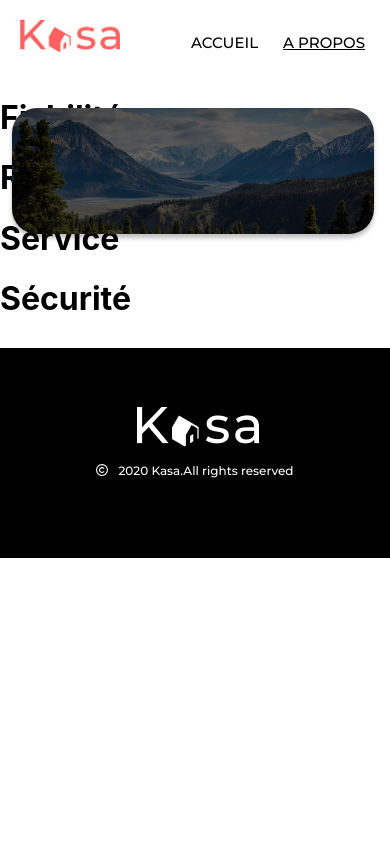
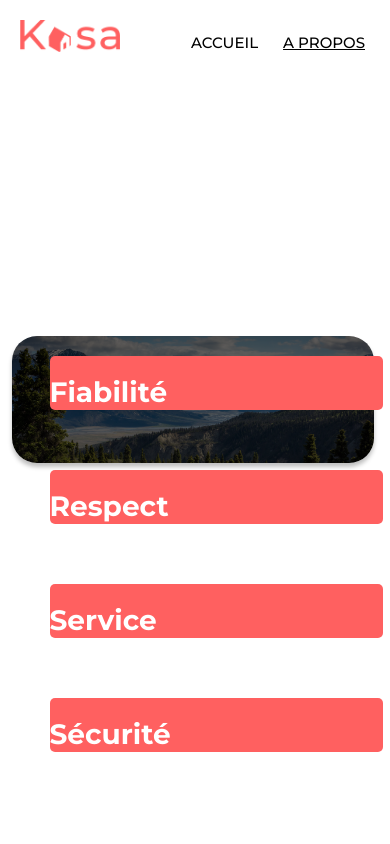
Before and after one commit to JulienneH/Projet-8-React, a React (Create React App) app: page /about in a window 390 px wide. Shown: the top 844 px of the page. Built offline with nearby package versions, Linux system fonts and the light colour scheme.

Commit message:
feat : responsive design tablet home page

```diff
--- a/src/styles/Cards.scss
+++ b/src/styles/Cards.scss
@@ -8,6 +8,7 @@
     left: 50px;
     display: flex;
     flex-wrap: wrap;
+    margin-bottom: 300px;
     @media (max-width: 768px) {
       top: 150px;
       background-color: white;
@@ -15,6 +16,7 @@
       left: auto;
       padding-top: 110px;
       position: inherit;
+      margin-bottom: auto;
     }
   }
 
@@ -28,6 +30,9 @@
     @media (max-width: 768px) {
       width: 95%;
       margin: 25px 25px 0 25px;
+    }
+    @media (min-width: 768px) and (max-width: 1025px) {
+      width: 27%;
     }
   }
   &_title {
--- a/src/styles/Footer.scss
+++ b/src/styles/Footer.scss
@@ -1,7 +1,6 @@
 .footer {
   width: 100%;
   height: 210px;
-  margin-top: 300px;
   background-color: black;
   @media (max-width: 768px) {
     position: inherit;
@@ -16,6 +15,9 @@
       position: inherit;
       margin-left: 35%;
       margin-top: 15%;
+    }
+    @media (min-width: 768px) and (max-width: 1025px) {
+      left: 45%;
     }
   }
   &_icon {
@@ -36,5 +38,11 @@
       font-size: 12px;
       text-align: center;
     }
+    @media (min-width: 768px) and (max-width: 1025px) {
+      display: flex;
+      margin-top: 70px;
+      justify-content: center;
+      position: inherit;
+    }
   }
 }
--- a/src/styles/Home.scss
+++ b/src/styles/Home.scss
@@ -20,6 +20,10 @@
     left: 3%;
     top: auto;
   }
+
+  @media (min-width: 768px) and (max-width: 1025px) {
+    left: 50px;
+  }
 }
 .home_text {
   position: relative;
@@ -37,4 +41,7 @@
     width: 55%;
     position: absolute;
   }
+  @media (min-width: 768px) and (max-width: 1025px) {
+    left: 10%;
+  }
 }
--- a/src/styles/cardsAbout.scss
+++ b/src/styles/cardsAbout.scss
@@ -0,0 +1,69 @@
+.standard_container {
+  display: flex;
+  flex-direction: column;
+  margin-left: 5%;
+  margin-top: 250px;
+  margin-bottom: 100px;
+}
+
+.standard_individual {
+  width: 90%;
+  background-color: #ff6060;
+  display: flex;
+  flex-direction: column;
+  border-radius: 5px;
+  height: 54px;
+  position: relative;
+  margin: 30px;
+}
+.standard_title {
+  color: white;
+  font-family: "Montserrat";
+  font-size: 14px;
+  display: flex;
+  align-items: center;
+  justify-content: space-between;
+  cursor: pointer;
+}
+
+.standard_icon {
+  display: inline-block;
+  transition: transform 0.3s ease;
+
+  position: relative;
+}
+
+.rotate {
+  transform: rotate(-180deg);
+}
+
+.standard_content {
+  margin-top: -10px;
+}
+@keyframes displayContent {
+  0% {
+    transform: translateY(-100%);
+    opacity: 0;
+  }
+  100% {
+    transform: translateY(0);
+    opacity: 1;
+  }
+}
+@keyframes displayNoneContent {
+  0% {
+    transform: translateY(0);
+    opacity: 1;
+  }
+  100% {
+    transform: translateY(-100%);
+    opacity: 0;
+  }
+}
+
+.content_open {
+  animation: displayContent 1s ease-out forwards;
+}
+.content_close {
+  animation: displayNoneContent 1s ease-out forwards;
+}
--- a/src/styles/main.scss
+++ b/src/styles/main.scss
@@ -6,3 +6,4 @@
 @import "Home.scss";
 @import "Cards.scss";
 @import url("https://fonts.googleapis.com/css2?family=Montserrat:ital,wght@0,100..900;1,100..900&display=swap");
+@import "cardsAbout.scss";
```
